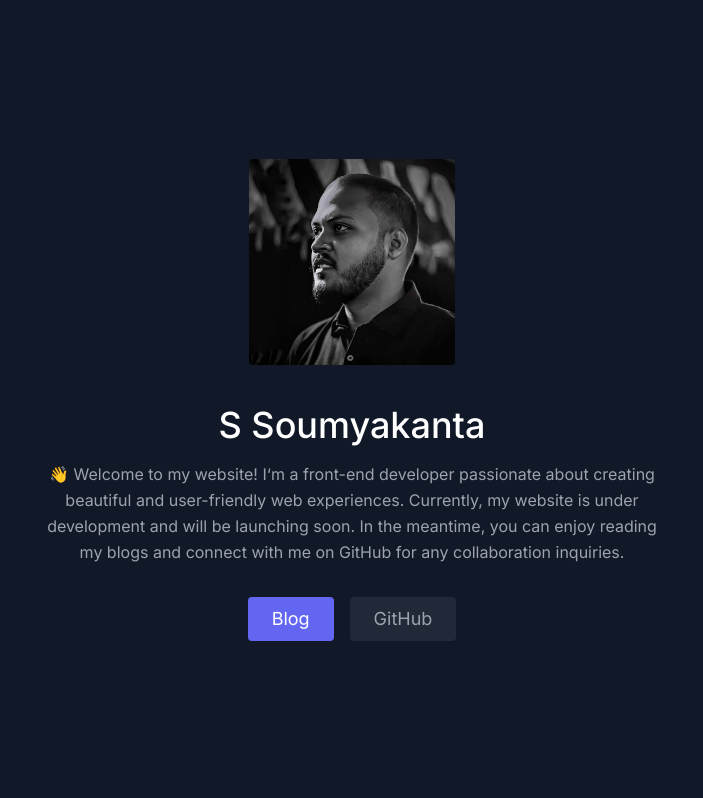
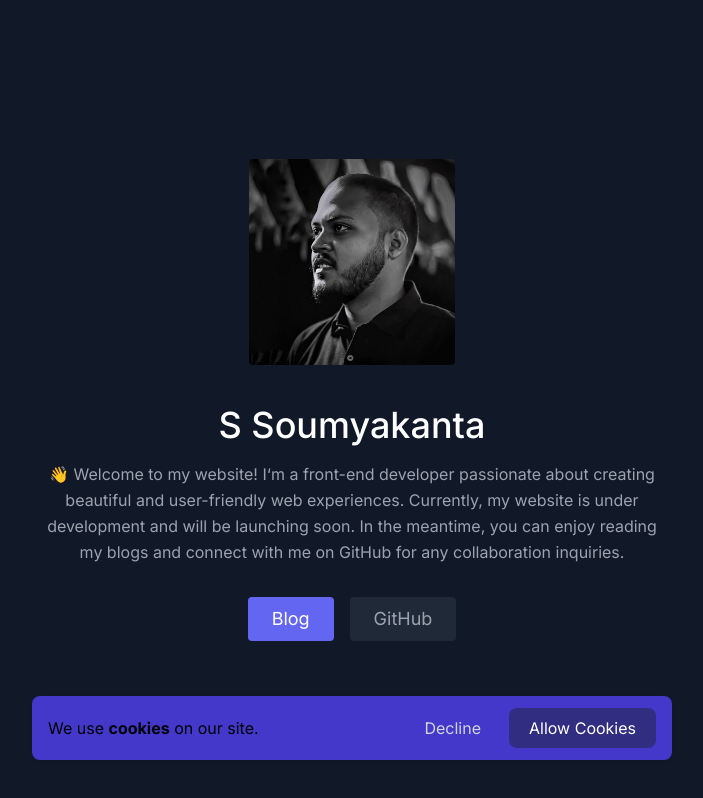
Before and after one commit to s-soumyakanta/s-soumyakanta, a Next.js app: page / in a window 1280 px wide. Shown: the whole page, without its empty margins (288-991 px from the left). Built offline with nearby package versions, Linux system fonts and the light colour scheme.

Commit message:
google analytics added

```diff
--- a/package.json
+++ b/package.json
@@ -9,6 +9,7 @@
     "lint": "next lint"
   },
   "dependencies": {
+    "@types/gtag.js": "^0.0.18",
     "@vercel/analytics": "^1.1.1",
     "next": "14.0.3",
     "react": "^18",
--- a/src/app/layout.tsx
+++ b/src/app/layout.tsx
@@ -2,6 +2,9 @@ import type { Metadata } from 'next'
 import { Inter } from 'next/font/google'
 import './globals.css'
 import { Analytics } from '@vercel/analytics/react'
+import GoogleAnalytics from '@/components/GoogleAnalytics'
+import CookieBanner from '@/components/CockieBanner'
+
 
 
 const inter = Inter({ subsets: ['latin'] })
@@ -18,7 +21,11 @@ export default function RootLayout({
 }) {
   return (
     <html lang="en">
-      <body className={inter.className}>{children}</body>
+      <GoogleAnalytics GA_MEASUREMENT_ID={`${process.env.NEXT_PUBLIC_GOOGLE_ANALYTICS}`} />
+      <body className={inter.className}>
+        {children}
+        <CookieBanner />
+      </body>
       <Analytics />
     </html>
   )
--- /dev/null
+++ b/src/components/CockieBanner.tsx
@@ -0,0 +1,47 @@
+'use client';
+
+import Link from 'next/link'
+import { getLocalStorage, setLocalStorage } from '@/lib/storageHelper';
+import { useState, useEffect } from 'react';
+
+export default function CookieBanner(){
+    const [cookieConsent, setCookieConsent] = useState(false);
+
+    useEffect (() => {
+        const storedCookieConsent = getLocalStorage("cookie_consent", null)
+
+        setCookieConsent(storedCookieConsent)
+    }, [setCookieConsent])
+
+
+    useEffect(() => {
+        const newValue = cookieConsent ? 'granted' : 'denied'
+
+        window.gtag("consent", 'update', {
+            'analytics_storage': newValue
+        });
+
+        setLocalStorage("cookie_consent", cookieConsent)
+
+        //For Testing
+        console.log("Cookie Consent: ", cookieConsent)
+
+    }, [cookieConsent]);
+
+    return (
+        <div className={`my-10 mx-auto max-w-max md:max-w-screen-sm
+                        fixed bottom-0 left-0 right-0
+                        ${cookieConsent != null ? "hidden" : "flex"} px-3 md:px-4 py-3 justify-between items-center flex-col sm:flex-row gap-4
+                         bg-indigo-700 rounded-lg shadow`}>
+
+            <div className='text-center'>
+                <Link href="/info/cookies"><p>We use <span className='font-bold text-white-400'>cookies</span> on our site.</p></Link>
+            </div>
+
+
+            <div className='flex gap-2'>
+                <button className='px-5 py-2 text-gray-300 rounded-md border-gray-900' onClick={() => setCookieConsent(false)}>Decline</button>
+                <button className='bg-indigo-900 px-5 py-2 text-white rounded-lg' onClick={() => setCookieConsent(true)}>Allow Cookies</button>
+            </div>
+        </div>
+    )}
--- /dev/null
+++ b/src/components/GoogleAnalytics.tsx
@@ -0,0 +1,43 @@
+'use client';
+
+import Script from 'next/script'
+import {usePathname, useSearchParams} from 'next/navigation'
+import { useEffect } from "react";
+import { pageview } from '@/lib/gtagHelpers';
+
+export default function GoogleAnalytics({GA_MEASUREMENT_ID} : {GA_MEASUREMENT_ID : string}){
+
+    const pathname = usePathname()
+    const searchParams = useSearchParams()
+
+    useEffect(() => {
+        const url = pathname + searchParams.toString()
+
+        pageview(GA_MEASUREMENT_ID, url);
+
+    }, [pathname, searchParams, GA_MEASUREMENT_ID]);
+
+
+    return (
+        <>
+            <Script strategy="afterInteractive"
+                src={`https://www.googletagmanager.com/gtag/js?id=${GA_MEASUREMENT_ID}`}/>
+            <Script id='google-analytics' strategy="afterInteractive"
+                dangerouslySetInnerHTML={{
+                __html: `
+                window.dataLayer = window.dataLayer || [];
+                function gtag(){dataLayer.push(arguments);}
+                gtag('js', new Date());
+
+                gtag('consent', 'default', {
+                    'analytics_storage': 'denied'
+                });
+
+                gtag('config', '${GA_MEASUREMENT_ID}', {
+                    page_path: window.location.pathname,
+                });
+                `,
+                }}
+            />
+        </>
+)}
--- /dev/null
+++ b/src/lib/gtagHelpers.ts
@@ -0,0 +1,5 @@
+export const pageview = (GA_MEASUREMENT_ID : string, url : string) => {
+    window.gtag("config", GA_MEASUREMENT_ID, {
+        page_path: url,
+    });
+};
--- /dev/null
+++ b/src/lib/storageHelper.ts
@@ -0,0 +1,13 @@
+import "client-only";
+
+export function getLocalStorage(key: string, defaultValue:any){
+    const stickyValue = localStorage.getItem(key);
+
+    return (stickyValue !== null && stickyValue !== 'undefined')
+        ? JSON.parse(stickyValue)
+        : defaultValue;
+}
+
+export function setLocalStorage(key: string, value:any){
+    localStorage.setItem(key, JSON.stringify(value));
+}
```
Also changed, not shown: 1 other file (tests, documents, lock files or other folders).
